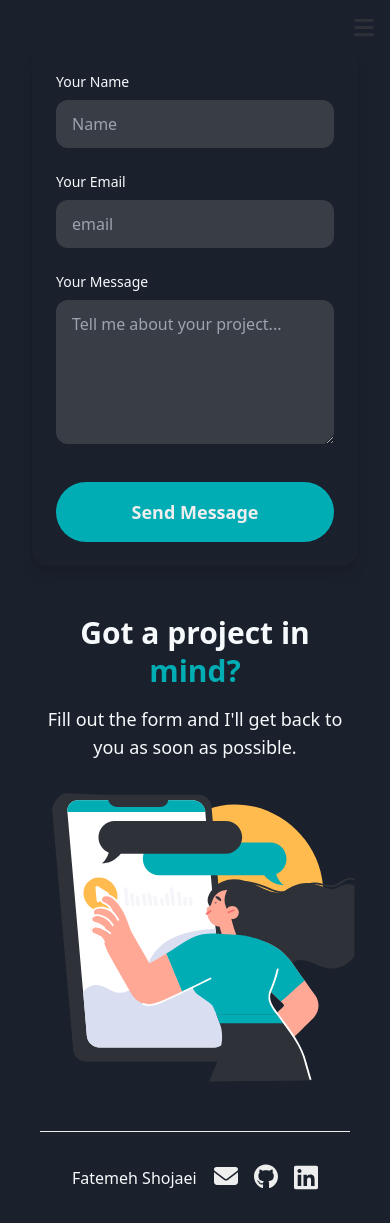
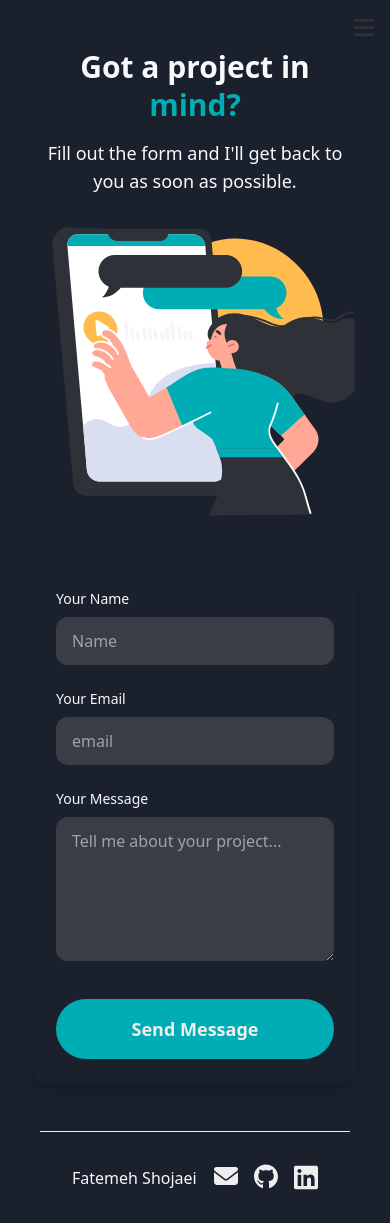
Before and after one commit to fatemeShj/portfolio-front, a Next.js app: page /contact in a window 390 px wide. Built offline with nearby package versions, Linux system fonts and the light colour scheme.

Commit message:
fix: fix stuff

```diff
--- a/src/app/contact/page.tsx
+++ b/src/app/contact/page.tsx
@@ -58,7 +58,7 @@
   return (
     <section className="min-h-screen flex items-center justify-center px-4 py-12 sm:px-6 lg:px-8">
       <div className="max-w-6xl w-full mx-auto grid grid-cols-1 lg:grid-cols-2 gap-12 items-center">
-        <div className="order-2 lg:order-1">
+        <div className="order-1 lg:order-1">
           <div className="justify-center items-center text-center lg:text-left">
             <h1 className="text-3xl sm:text-4xl md:text-5xl font-bold leading-tight">
               Got a project in <span className="text-secondary">mind?</span>
@@ -82,7 +82,8 @@
           </div>
         </div>
 
-        <div className="order-1 lg:order-2">
+        {/* Form section - will appear second on mobile, first on desktop */}
+        <div className="order-2 lg:order-2">
           <div className="p-6 sm:p-8 rounded-2xl shadow-lg w-full max-w-md mx-auto">
             <form onSubmit={handleSubmit} className="space-y-6">
               <div>
```
